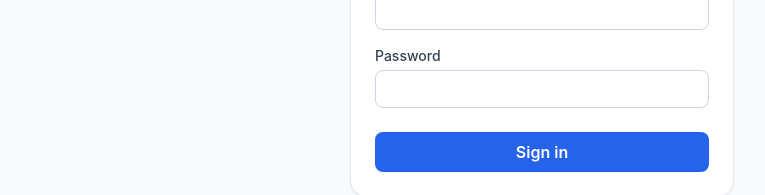
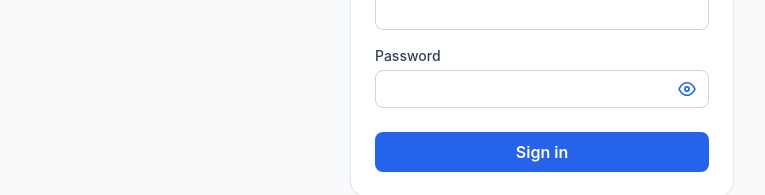
Before and after one commit to RyanBrim12/golf_score_checker, a Next.js app: page /signin in a window 1280 px wide. Shown: the part 205-400 px from the top of the page, without its empty margins (98-863 px from the left). Built offline with nearby package versions, Linux system fonts and the light colour scheme.

Commit message:
Admin show password toggle

```diff
--- a/app/signin/page.tsx
+++ b/app/signin/page.tsx
@@ -7,6 +7,7 @@ export default function SignInPage() {
   const router = useRouter();
   const [username, setUsername] = useState('');
   const [password, setPassword] = useState('');
+  const [showPassword, setShowPassword] = useState(false);
   const [error, setError] = useState<string | null>(null);
   const [isSubmitting, setIsSubmitting] = useState(false);
 
@@ -49,7 +50,21 @@ export default function SignInPage() {
             </label>
             <label className="block text-sm font-medium text-slate-700">
               Password
-              <input required type="password" value={password} onChange={(event) => setPassword(event.target.value)} className="mt-1 w-full rounded-lg border border-slate-300 px-3 py-2" autoComplete="current-password" />
+              <span className="relative mt-1 block">
+                <input required type={showPassword ? 'text' : 'password'} value={password} onChange={(event) => setPassword(event.target.value)} className="w-full rounded-lg border border-slate-300 px-3 py-2 pr-16" autoComplete="current-password" />
+                <button type="button" onClick={() => setShowPassword((visible) => !visible)} className="absolute inset-y-0 right-0 px-3 text-blue-600 hover:text-blue-800" aria-label={showPassword ? 'Hide password' : 'Show password'} title={showPassword ? 'Hide password' : 'Show password'}>
+                  {showPassword ? (
+                    <svg aria-hidden="true" viewBox="0 0 24 24" className="h-5 w-5" fill="none" stroke="currentColor" strokeWidth="2">
+                      <path strokeLinecap="round" strokeLinejoin="round" d="M3 3l18 18M10.58 10.58a2 2 0 002.83 2.83M9.88 5.09A10.94 10.94 0 0112 4.5c5 0 8.27 4.11 9.5 7.5a16.7 16.7 0 01-3.06 4.89M6.61 6.61C4.82 7.84 3.56 9.72 2.5 12c1.23 3.39 4.5 7.5 9.5 7.5a10.9 10.9 0 004.11-.8" />
+                    </svg>
+                  ) : (
+                    <svg aria-hidden="true" viewBox="0 0 24 24" className="h-5 w-5" fill="none" stroke="currentColor" strokeWidth="2">
+                      <path strokeLinecap="round" strokeLinejoin="round" d="M2.5 12S5.77 4.5 12 4.5 21.5 12 21.5 12 18.23 19.5 12 19.5 2.5 12 2.5 12z" />
+                      <circle cx="12" cy="12" r="2.5" />
+                    </svg>
+                  )}
+                </button>
+              </span>
             </label>
           </div>
           {error ? <p className="mt-4 text-sm text-rose-700" role="alert">{error}</p> : null}
```
